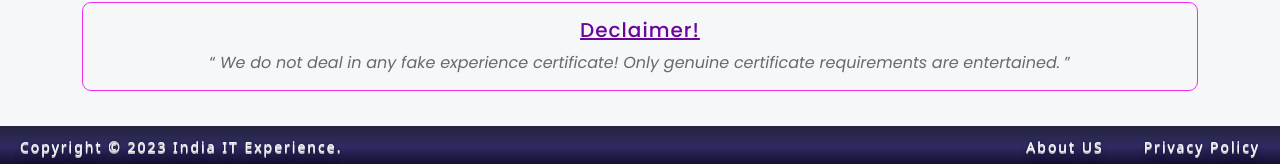
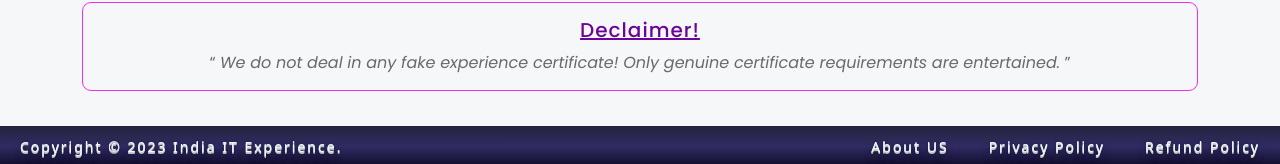
Before and after one commit to indiaitexperience/indiaitexperience, a plain HTML site: page index.html in a window 1280 px wide. Shown: the part 2975-3139 px from the top of the page. Drawn offline with nearby package versions, Linux system fonts and the light colour scheme; a script that the page names is missing.

Commit message:
Refund_policy was missing i have added it.

```diff
--- a/index.html
+++ b/index.html
@@ -406,9 +406,9 @@
                 <li>
                   <a href="Privacy_policy.html">Privacy Policy</a>
                 </li>
-                <!-- <li>
-                  <a href="refund-policy.php">Refund Policy</a>
-                </li> -->
+                <li>
+                  <a href="Refund_policy.html">Refund Policy</a>
+                </li>
               </ul>
             </ul>
     </footer><a href="javascript:" id="return-to-top"><i class="fas fa-chevron-up"></i></a>
```
